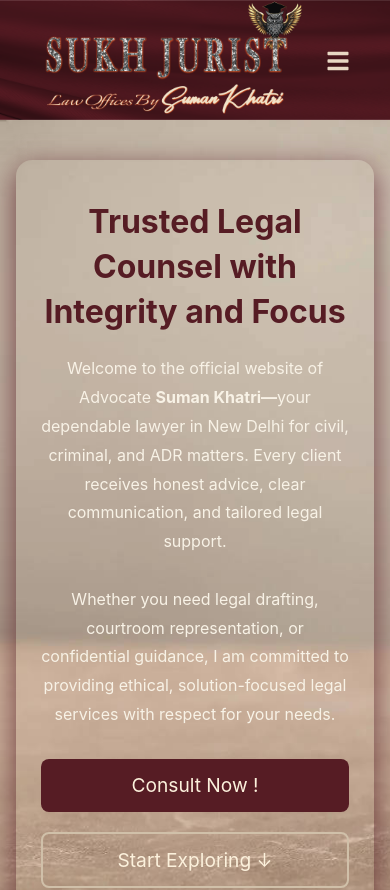
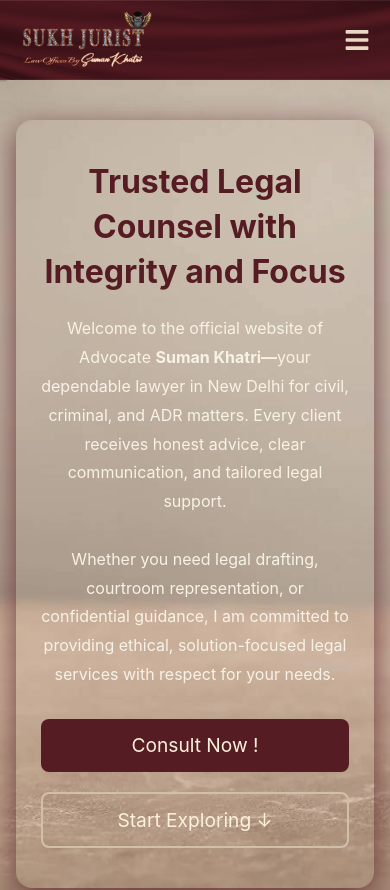
Before and after one commit to anup9971/AdvocateSuman, a React (Create React App) app: page / in a window 390 px wide. Shown: the top 890 px of the page. Built offline with nearby package versions, Linux system fonts and the light colour scheme.

Commit message:
footer-background change

```diff
--- a/src/components/partials/Navbar.jsx
+++ b/src/components/partials/Navbar.jsx
@@ -1,28 +1,34 @@
-import React, { useState, useEffect } from 'react';
-import { FaBars, FaTimes } from 'react-icons/fa';
-import { Link } from 'react-router-dom';
-// import logo from '../../assests/sukhjurist_logo_image.png';
-import headerBg from '../../assests/header.png';
+import React, { useState, useEffect } from "react";
+import { FaBars, FaTimes } from "react-icons/fa";
+import { Link } from "react-router-dom";
 
-import logo from '../../assests/sukhjurist llogo 2@2x.png';
+// Assets
+import headerBg from "../../assests/header.png";
+import logo from "../../assests/sukhjurist llogo 2@2x.png";
 
 const Navbar = () => {
   const [isOpen, setIsOpen] = useState(false);
   const [isMobile, setIsMobile] = useState(window.innerWidth <= 768);
-  const [active, setActive] = useState("/"); // active link track karne ke liye
+  const [active, setActive] = useState("/");
 
   const toggleMenu = () => setIsOpen(!isOpen);
 
+  // Handle resize
   useEffect(() => {
     const handleResize = () => {
       setIsMobile(window.innerWidth <= 768);
-      if (window.innerWidth > 768) setIsOpen(false); // close menu on desktop resize
+      if (window.innerWidth > 768) setIsOpen(false);
     };
-    window.addEventListener('resize', handleResize);
-    return () => window.removeEventListener('resize', handleResize);
+    window.addEventListener("resize", handleResize);
+    return () => window.removeEventListener("resize", handleResize);
   }, []);
 
-  // helper function link render karne ke liye
+  // Disable scroll when mobile menu open
+  useEffect(() => {
+    document.body.style.overflow = isOpen && isMobile ? "hidden" : "auto";
+  }, [isOpen, isMobile]);
+
+  // Helper function to render links
   const renderLink = (to, label) => (
     <Link
       to={to}
@@ -32,12 +38,15 @@
       }}
       style={{
         ...styles.link,
-        borderBottom: active === to ? "2px solid #E8D8C4" : "2px solid transparent",
-        transition: "border-color 0.3s ease",
+        borderBottom:
+          active === to ? "2px solid #E8D8C4" : "2px solid transparent",
       }}
-      onMouseEnter={(e) => (e.target.style.borderBottom = "2px solid #E8D8C4")}
+      onMouseEnter={(e) =>
+        (e.target.style.borderBottom = "2px solid #E8D8C4")
+      }
       onMouseLeave={(e) =>
-        (e.target.style.borderBottom = active === to ? "2px solid #E8D8C4" : "2px solid transparent")
+        (e.target.style.borderBottom =
+          active === to ? "2px solid #E8D8C4" : "2px solid transparent")
       }
     >
       {label}
@@ -45,16 +54,33 @@
   );
 
   return (
-    <header style={styles.header}>
+    <header
+      style={{
+        ...styles.header,
+        backgroundImage: `url(${headerBg})`,
+        height: isMobile ? "80px" : "120px",
+        padding: isMobile ? "0 20px" : "0 40px",
+      }}
+    >
+      {/* Logo */}
       <div style={styles.logoContainer}>
         <Link to="/" style={{ display: "inline-block" }}>
-          <img src={logo} alt="Logo" style={styles.logo} />
+          <img
+            src={logo}
+            alt="Logo"
+            style={{ ...styles.logo, height: isMobile ? "60px" : "120px" }}
+          />
         </Link>
       </div>
 
+      {/* Mobile menu icon */}
       {isMobile && (
         <div style={styles.menuIcon} onClick={toggleMenu}>
-          {isOpen ? <FaTimes size={24} color="#E8D8C4" /> : <FaBars size={24} color="#E8D8C4" />}
+          {isOpen ? (
+            <FaTimes size={26} color="#E8D8C4" />
+          ) : (
+            <FaBars size={26} color="#E8D8C4" />
+          )}
         </div>
       )}
 
@@ -80,65 +106,62 @@
 };
 
 const styles = {
-   header: {
-    display: 'flex',
-    alignItems: 'center',
-    justifyContent: 'space-between',
-    padding: '0 40px',
-    // backgroundColor: '#561C24',
-    backgroundImage: `url(${headerBg})`,
-    backgroundSize: 'cover',
-    backgroundRepeat: 'no-repeat', // ✅ camelCase
-
+  header: {
+    display: "flex",
+    alignItems: "center",
+    justifyContent: "space-between",
+    backgroundSize: "cover",
+    backgroundRepeat: "no-repeat",
     zIndex: 1000,
-    flexWrap: 'wrap',
-    height: '120px',
-    overflow: 'hidden',
+    flexWrap: "wrap",
+    overflow: "hidden",
   },
   logoContainer: {
-    display: 'flex',
-    alignItems: 'center',
-    justifyContent: 'flex-start',
+    display: "flex",
+    alignItems: "center",
+    justifyContent: "flex-start",
     margin: 0,
     padding: 0,
-    height: '100%',
+    height: "100%",
   },
   logo: {
-    height: '120px',
-    width: 'auto',
+    width: "auto",
     margin: 0,
     padding: 0,
-    display: 'block',
-    objectFit: 'contain',
+    display: "block",
+    objectFit: "contain",
+    transition: "height 0.3s ease",
   },
   menuIcon: {
-    cursor: 'pointer',
+    cursor: "pointer",
     zIndex: 1100,
   },
   navLinks: {
-    display: 'flex',
-    gap: '30px',
+    display: "flex",
+    gap: "30px",
   },
   fullScreenMenu: {
-    position: 'fixed',
+    position: "fixed",
     top: 0,
     left: 0,
-    width: '100vw',
-    height: '100vh',
-    backgroundColor: '#561C24',
-    display: 'flex',
-    flexDirection: 'column',
-    justifyContent: 'center',
-    alignItems: 'center',
-    gap: '40px',
+    width: "100vw",
+    height: "100vh",
+    backgroundColor: "#561C24",
+    display: "flex",
+    flexDirection: "column",
+    justifyContent: "center",
+    alignItems: "center",
+    gap: "40px",
     zIndex: 1000,
+    transition: "all 0.3s ease",
   },
   link: {
-    textDecoration: 'none',
-    color: '#E8D8C4',
-    fontSize: '20px',
-    fontWeight: '600',
-    paddingBottom: '4px',
+    textDecoration: "none",
+    color: "#E8D8C4",
+    fontSize: "20px",
+    fontWeight: "600",
+    paddingBottom: "4px",
+    transition: "all 0.3s ease",
   },
 };
 
```
